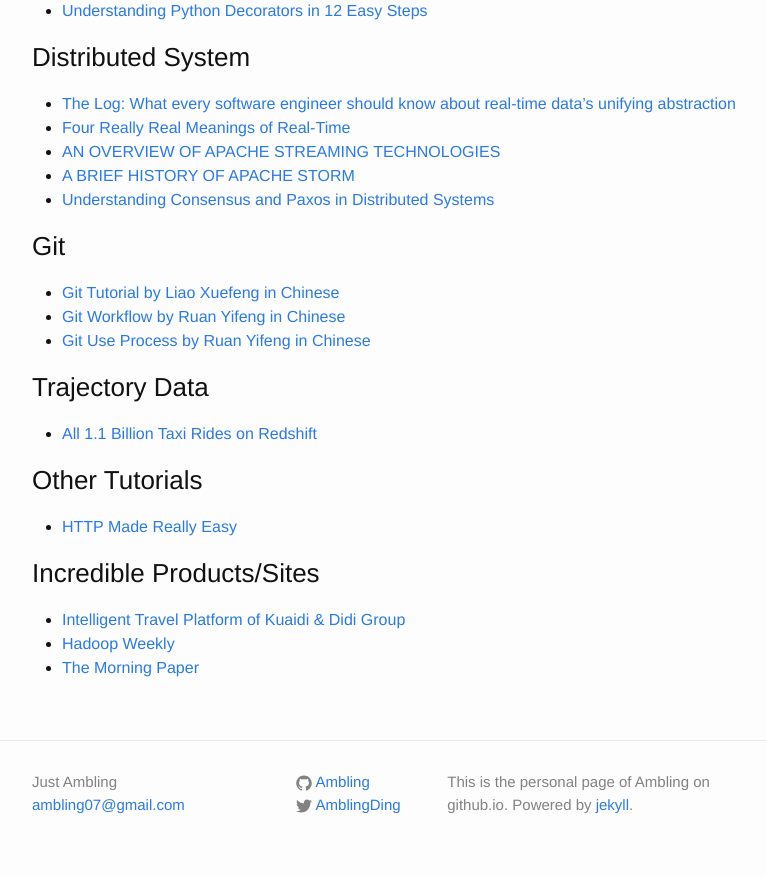
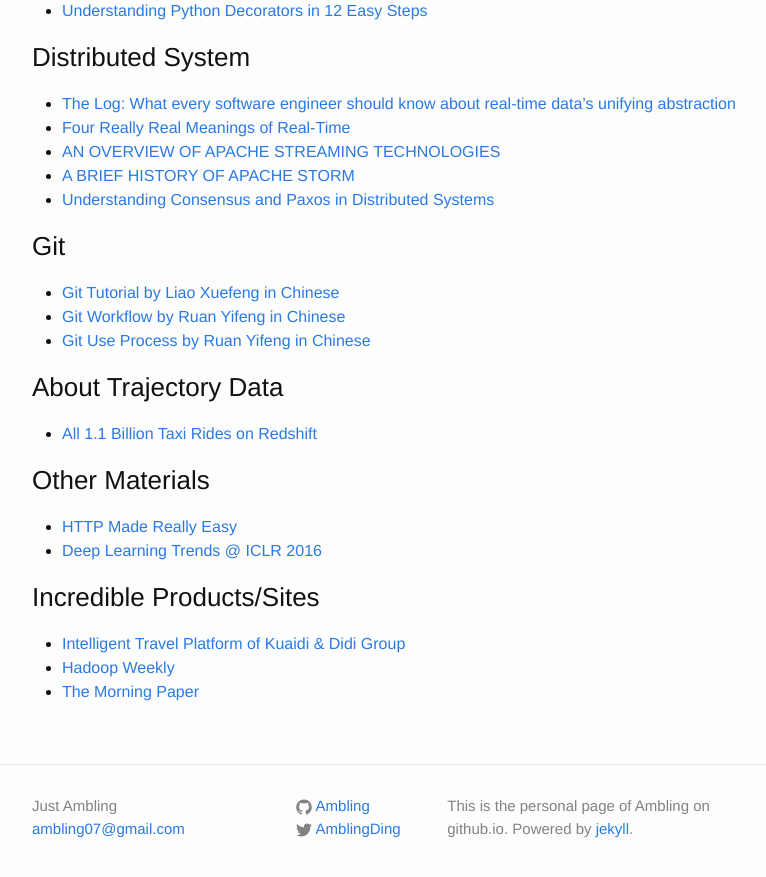
Before and after one commit to ambling/ambling.github.io, a Jekyll site: the page built from 00-recommands.md, in a window 1280 px wide and 900 px high, scrolled down 1095 px. Shown: the top 877 px of the window, without its empty margins (238-1004 px from the left). Built offline with Jekyll 4.4.1, drawn with Linux system fonts in a browser that asks for light colours.

Commit message:
add a deep learning trends @ ICLR 2016

```diff
--- a/00-recommands.md
+++ b/00-recommands.md
@@ -55,11 +55,12 @@ permalink: /recommands/
 - [Git Workflow by Ruan Yifeng in Chinese](http://www.ruanyifeng.com/blog/2015/12/git-workflow.html)
 - [Git Use Process by Ruan Yifeng in Chinese](http://www.ruanyifeng.com/blog/2015/08/git-use-process.html)
 
-### Trajectory Data
+### About Trajectory Data
 - [All 1.1 Billion Taxi Rides on Redshift](http://tech.marksblogg.com/all-billion-nyc-taxi-rides-redshift.html)
 
-### Other Tutorials
+### Other Materials
 - [HTTP Made Really Easy](http://www.jmarshall.com/easy/http/)
+- [Deep Learning Trends @ ICLR 2016](http://www.computervisionblog.com/2016/06/deep-learning-trends-iclr-2016.html?m=1)
 
 ### Incredible Products/Sites
 - [Intelligent Travel Platform of Kuaidi & Didi Group](http://v.kuaidadi.com/)
```
